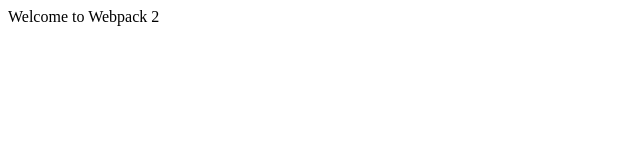
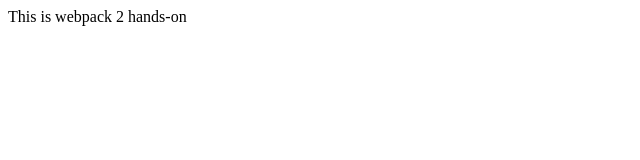
Before and after one commit to passionateseeds/Webpack2-Hands-on, a plain HTML site: page Build/index.html in a window 1280 px wide. Shown: the full height of the page, 0-640 px from the left. Drawn offline with Linux system fonts and the light colour scheme.

Commit message:
add javascript

```diff
--- /dev/null
+++ b/Build/bundle.js
@@ -0,0 +1 @@
+document.getElementById('root').innerHTML = "This is webpack 2 hands-on";
--- a/Build/index.html
+++ b/Build/index.html
@@ -7,6 +7,7 @@
 
 <body>
   <div id="root">Welcome to Webpack 2</div>
+  <script src="./bundle.js" type="text/javascript"></script>
 </body>
 
 </html>
```
